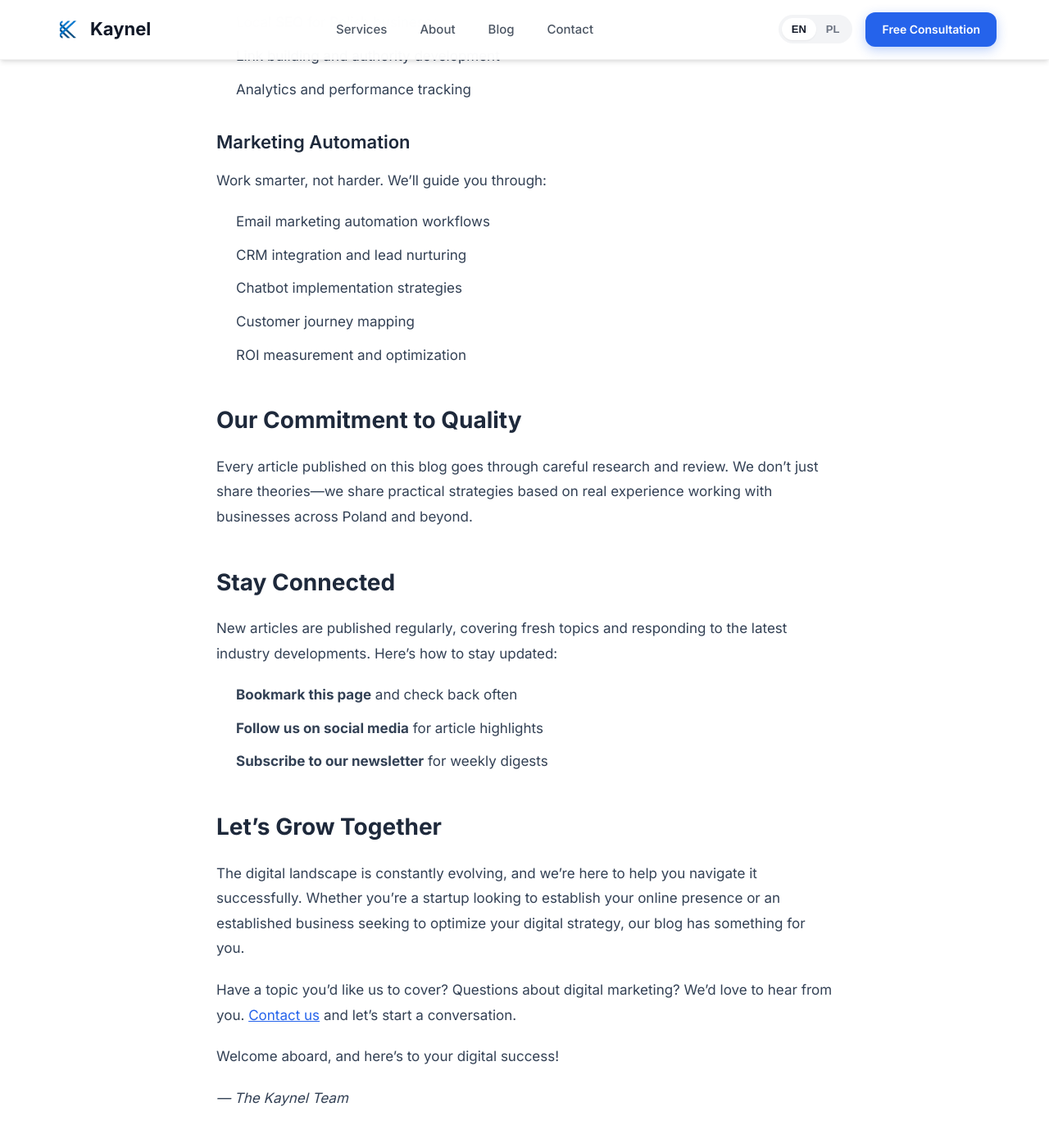
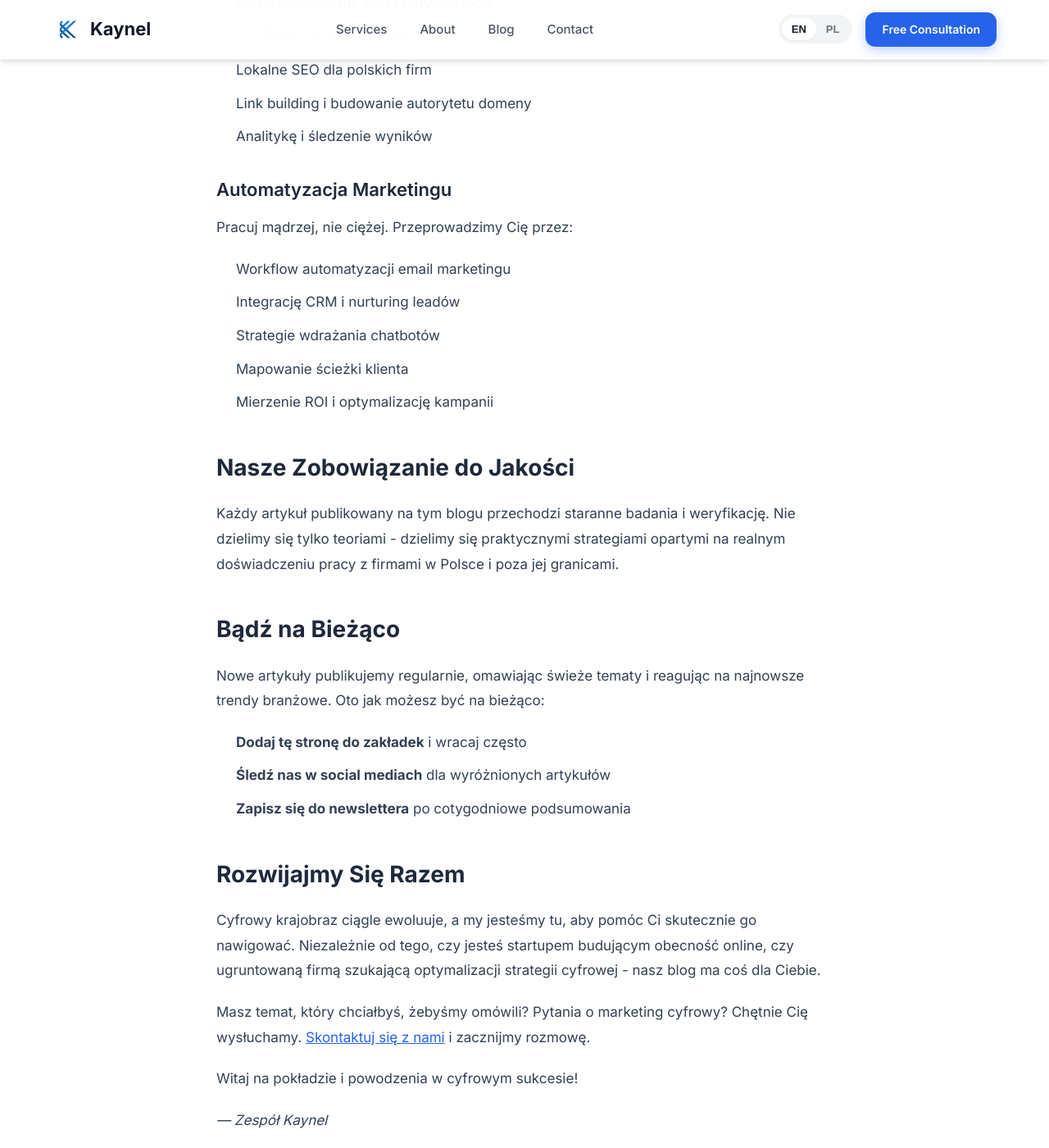
Before and after one commit to synysterkay/Kaynel, a Jekyll site: the page built from _posts/2025-01-15-welcome-to-kaynel-blog.md, in a window 1280 px wide and 1400 px high, scrolled down 1693 px. Shown: the whole window at 82% size. Built offline with Jekyll 4.4.1, drawn with Linux system fonts in a browser that asks for light colours; some of the changed text lies outside the part shown.

Commit message:
Update blog system to Polish language with SEO-optimized keywords
- Update article_generator.py with 60+ Polish keyword topics
- Translate all prompts to Polish for native content
- Update blog.html with Polish headings and text
- Update post layout with Polish navigation text
- Update _config.yml with Polish descriptions
- Translate welcome blog post to Polish
- Optimize topics for Polish market search trends

```diff
--- a/_config.yml
+++ b/_config.yml
@@ -2,11 +2,15 @@
 # Jekyll Configuration
 
 # Site settings
-title: Kaynel - Digital Agency Blog
-description: "Expert insights on web design, app development, SEO strategies, and marketing automation. Tips and guides to elevate your digital presence."
-author: Kaynel
+title: Kaynel - Blog o Marketingu Cyfrowym
+description: "Eksperckie porady o projektowaniu stron, tworzeniu aplikacji, strategiach SEO i automatyzacji marketingu. Praktyczne wskazówki dla polskich firm."
+author:
+  name: Kaynel
+  email: hello@kaynel.pl
+  url: "https://synysterkay.github.io/Kaynel"
 email: hello@kaynel.pl
 phone: "+48 888 962 765"
+lang: pl
 
 # URLs
 url: "https://synysterkay.github.io"
--- a/_layouts/post.html
+++ b/_layouts/post.html
@@ -312,7 +312,7 @@ layout: default
                 <svg width="20" height="20" viewBox="0 0 24 24" fill="none" stroke="currentColor" stroke-width="2">
                     <path d="M19 12H5M12 19l-7-7 7-7"/>
                 </svg>
-                Back to Blog
+                Wróć do Bloga
             </a>
             <div class="post-meta">
                 {% if page.category %}<span class="post-category">{{ page.category }}</span>{% endif %}
@@ -333,7 +333,7 @@ layout: default
         <nav class="post-navigation">
             {% if page.previous.url %}
             <a href="{{ page.previous.url | prepend: site.baseurl }}" class="post-nav-link prev">
-                <span class="post-nav-label">← Previous Article</span>
+                <span class="post-nav-label">← Poprzedni artykuł</span>
                 <span class="post-nav-title">{{ page.previous.title }}</span>
             </a>
             {% else %}
@@ -342,7 +342,7 @@ layout: default
 
             {% if page.next.url %}
             <a href="{{ page.next.url | prepend: site.baseurl }}" class="post-nav-link next">
-                <span class="post-nav-label">Next Article →</span>
+                <span class="post-nav-label">Następny artykuł →</span>
                 <span class="post-nav-title">{{ page.next.title }}</span>
             </a>
             {% endif %}
--- a/_posts/2025-01-15-welcome-to-kaynel-blog.md
+++ b/_posts/2025-01-15-welcome-to-kaynel-blog.md
@@ -1,77 +1,77 @@
 ---
 layout: post
-title: "Welcome to the Kaynel Blog: Your Guide to Digital Success"
-description: "Discover expert insights on web design, app development, SEO strategies, and marketing automation from Kaynel's digital marketing experts."
+title: "Witamy na Blogu Kaynel: Twój Przewodnik po Cyfrowym Sukcesie"
+description: "Odkryj eksperckie porady o projektowaniu stron, tworzeniu aplikacji, strategiach SEO i automatyzacji marketingu od specjalistów Kaynel."
 date: 2025-01-15 10:00:00 +0100
-category: Digital Marketing
-keywords: digital marketing, web design, SEO, app development, marketing automation
-author: Kaynel Team
+category: Marketing
+keywords: marketing cyfrowy, projektowanie stron, SEO, tworzenie aplikacji, automatyzacja marketingu, agencja marketingowa
+author: Zespół Kaynel
 ---
 
-Welcome to the official Kaynel blog! We're thrilled to launch this space where we'll share our expertise, insights, and the latest trends in digital marketing and technology.
+Witamy na oficjalnym blogu Kaynel! Z radością otwieramy przestrzeń, w której będziemy dzielić się naszą wiedzą, doświadczeniem i najnowszymi trendami w marketingu cyfrowym i technologii.
 
-## What You'll Find Here
+## Co Znajdziesz na Naszym Blogu
 
-Our blog is designed to be a valuable resource for business owners, marketing professionals, and anyone looking to enhance their digital presence. Here's what you can expect:
+Nasz blog powstał z myślą o właścicielach firm, specjalistach marketingu i wszystkich, którzy chcą skutecznie rozwijać swoją obecność w internecie. Oto czego możesz się spodziewać:
 
-### Web Design Excellence
+### Projektowanie Stron Internetowych
 
-We believe that great design is the foundation of online success. Our articles will cover:
+Wierzymy, że doskonały design to fundament sukcesu online. Nasze artykuły obejmują:
 
-- Modern design trends and best practices
-- User experience (UX) optimization strategies
-- Mobile-first design approaches
-- Landing page conversion techniques
-- Brand identity and visual storytelling
+- Nowoczesne trendy i najlepsze praktyki w projektowaniu
+- Strategie optymalizacji UX (doświadczenia użytkownika)
+- Podejście mobile-first w tworzeniu stron
+- Techniki zwiększania konwersji na landing page
+- Budowanie tożsamości marki i storytelling wizualny
 
-### App Development Insights
+### Tworzenie Aplikacji Mobilnych
 
-The mobile-first world demands exceptional applications. We'll explore:
+Świat mobile-first wymaga wyjątkowych aplikacji. Będziemy eksplorować:
 
-- Cross-platform development strategies
-- Progressive Web Apps (PWAs) and their benefits
-- User onboarding and retention tactics
-- App Store Optimization (ASO) techniques
-- Performance and security best practices
+- Strategie tworzenia aplikacji cross-platform
+- Progressive Web Apps (PWA) i ich korzyści dla biznesu
+- Taktyki onboardingu i retencji użytkowników
+- Techniki ASO (App Store Optimization)
+- Najlepsze praktyki bezpieczeństwa i wydajności
 
-### SEO Strategies That Work
+### Strategie SEO, Które Działają
 
-Search engine visibility is crucial for business growth. Our SEO content includes:
+Widoczność w wyszukiwarkach jest kluczowa dla rozwoju firmy. Nasze treści SEO obejmują:
 
-- Technical SEO audits and improvements
-- Content optimization strategies
-- Local SEO for Polish businesses
-- Link building and authority development
-- Analytics and performance tracking
+- Audyty techniczne SEO i optymalizację
+- Strategie content marketingu pod pozycjonowanie
+- Lokalne SEO dla polskich firm
+- Link building i budowanie autorytetu domeny
+- Analitykę i śledzenie wyników
 
-### Marketing Automation
+### Automatyzacja Marketingu
 
-Work smarter, not harder. We'll guide you through:
+Pracuj mądrzej, nie ciężej. Przeprowadzimy Cię przez:
 
-- Email marketing automation workflows
-- CRM integration and lead nurturing
-- Chatbot implementation strategies
-- Customer journey mapping
-- ROI measurement and optimization
+- Workflow automatyzacji email marketingu
+- Integrację CRM i nurturing leadów
+- Strategie wdrażania chatbotów
+- Mapowanie ścieżki klienta
+- Mierzenie ROI i optymalizację kampanii
 
-## Our Commitment to Quality
+## Nasze Zobowiązanie do Jakości
 
-Every article published on this blog goes through careful research and review. We don't just share theories—we share practical strategies based on real experience working with businesses across Poland and beyond.
+Każdy artykuł publikowany na tym blogu przechodzi staranne badania i weryfikację. Nie dzielimy się tylko teoriami - dzielimy się praktycznymi strategiami opartymi na realnym doświadczeniu pracy z firmami w Polsce i poza jej granicami.
 
-## Stay Connected
+## Bądź na Bieżąco
 
-New articles are published regularly, covering fresh topics and responding to the latest industry developments. Here's how to stay updated:
+Nowe artykuły publikujemy regularnie, omawiając świeże tematy i reagując na najnowsze trendy branżowe. Oto jak możesz być na bieżąco:
 
-- **Bookmark this page** and check back often
-- **Follow us on social media** for article highlights
-- **Subscribe to our newsletter** for weekly digests
+- **Dodaj tę stronę do zakładek** i wracaj często
+- **Śledź nas w social mediach** dla wyróżnionych artykułów
+- **Zapisz się do newslettera** po cotygodniowe podsumowania
 
-## Let's Grow Together
+## Rozwijajmy Się Razem
 
-The digital landscape is constantly evolving, and we're here to help you navigate it successfully. Whether you're a startup looking to establish your online presence or an established business seeking to optimize your digital strategy, our blog has something for you.
+Cyfrowy krajobraz ciągle ewoluuje, a my jesteśmy tu, aby pomóc Ci skutecznie go nawigować. Niezależnie od tego, czy jesteś startupem budującym obecność online, czy ugruntowaną firmą szukającą optymalizacji strategii cyfrowej - nasz blog ma coś dla Ciebie.
 
-Have a topic you'd like us to cover? Questions about digital marketing? We'd love to hear from you. [Contact us](/index.html#contact) and let's start a conversation.
+Masz temat, który chciałbyś, żebyśmy omówili? Pytania o marketing cyfrowy? Chętnie Cię wysłuchamy. [Skontaktuj się z nami](/index.html#contact) i zacznijmy rozmowę.
 
-Welcome aboard, and here's to your digital success!
+Witaj na pokładzie i powodzenia w cyfrowym sukcesie!
 
-*— The Kaynel Team*
+*— Zespół Kaynel*
```
Also changed, not shown: blog.html (+7 -7 lines), generators/article_generator.py (+106 -103 lines).
